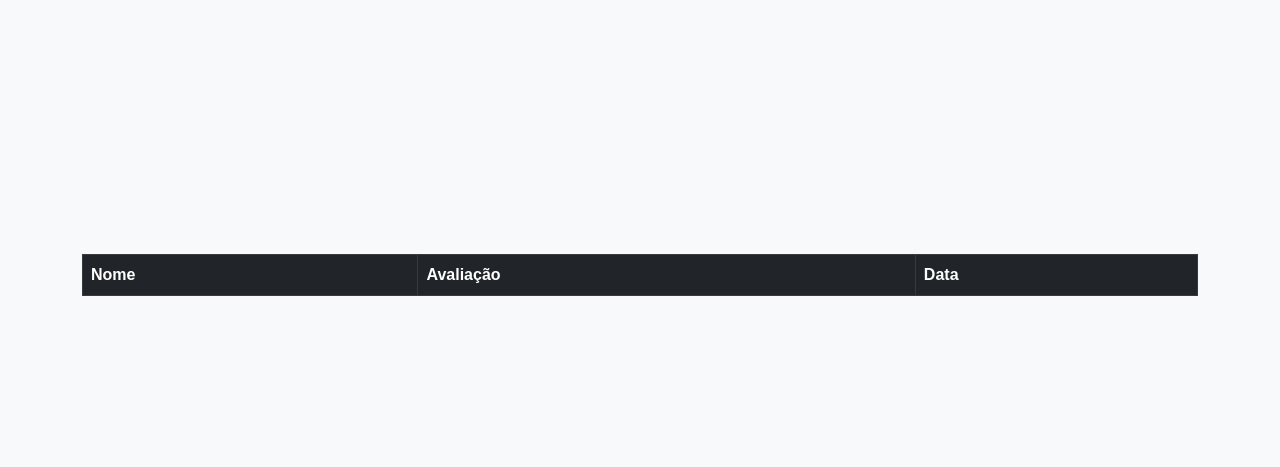
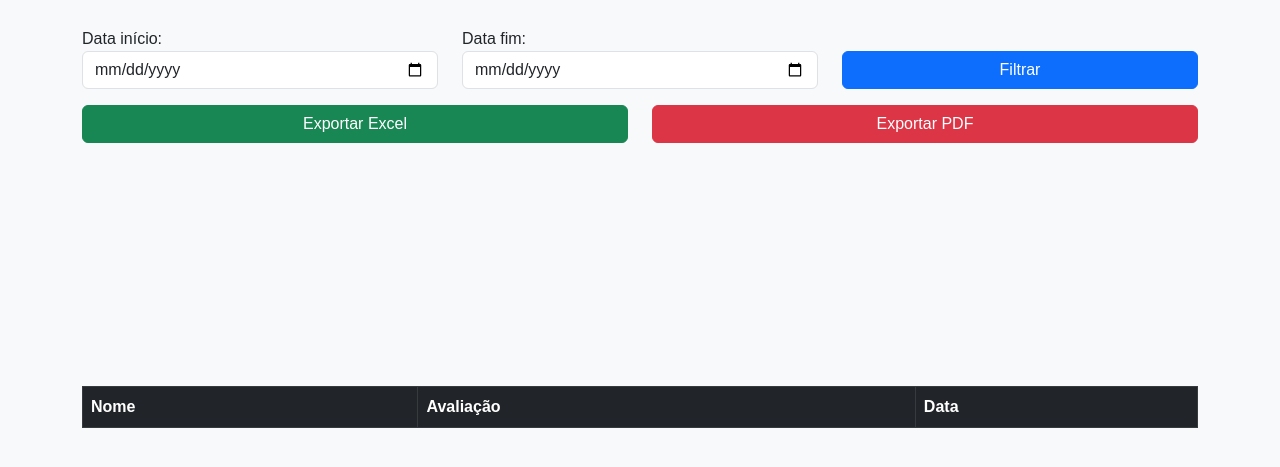
Before and after one commit to hpcor01/Avaliation, a website: page dashboard.html in a window 1280 px wide. Shown: the part 71-538 px from the top of the page. Drawn offline with nearby package versions, Linux system fonts and the light colour scheme; no server answers.

Commit message:
Update dashboard.html

```diff
--- a/dashboard.html
+++ b/dashboard.html
@@ -4,6 +4,8 @@
   <meta charset="UTF-8">
   <title>Dashboard de Avaliações</title>
   <script src="https://cdn.jsdelivr.net/npm/chart.js"></script>
+  <script src="https://cdnjs.cloudflare.com/ajax/libs/xlsx/0.18.5/xlsx.full.min.js"></script>
+  <script src="https://cdnjs.cloudflare.com/ajax/libs/jspdf/2.5.1/jspdf.umd.min.js"></script>
   <link rel="stylesheet" href="https://cdn.jsdelivr.net/npm/bootstrap@5.3.0/dist/css/bootstrap.min.css">
   <style>
     body { background: #f8f9fa; padding: 20px; font-family: sans-serif; }
@@ -15,11 +17,36 @@
 <body>
   <div class="container">
     <h1 class="text-center">Dashboard de Avaliações</h1>
+
+    <div class="row mb-3">
+      <div class="col-md-4">
+        <label>Data início:</label>
+        <input type="date" id="dataInicio" class="form-control">
+      </div>
+      <div class="col-md-4">
+        <label>Data fim:</label>
+        <input type="date" id="dataFim" class="form-control">
+      </div>
+      <div class="col-md-4 d-flex align-items-end">
+        <button class="btn btn-primary w-100" onclick="filtrarDados()">Filtrar</button>
+      </div>
+    </div>
+
+    <div class="row mb-3">
+      <div class="col-md-6">
+        <button class="btn btn-success w-100" onclick="exportarExcel()">Exportar Excel</button>
+      </div>
+      <div class="col-md-6">
+        <button class="btn btn-danger w-100" onclick="exportarPDF()">Exportar PDF</button>
+      </div>
+    </div>
+
     <div class="row justify-content-center">
       <div class="col-md-6">
         <canvas id="chart"></canvas>
       </div>
     </div>
+
     <div class="table-responsive">
       <table class="table table-striped table-bordered">
         <thead class="table-dark">
@@ -35,12 +62,20 @@
   </div>
 
   <script>
+    let dadosOriginais = [];
+
     async function carregarAvaliacoes() {
       const res = await fetch('https://avaliation.onrender.com/avaliacoes');
       const dados = await res.json();
+      dadosOriginais = dados;
+      atualizarDashboard(dados);
+    }
+
+    function atualizarDashboard(dados) {
       const contagem = { "Muito bom": 0, "Bom": 0, "Regular": 0, "Ruim": 0 };
       const tabela = document.getElementById('table-body');
       tabela.innerHTML = '';
+
       dados.forEach(av => {
         contagem[av.avaliacao] = (contagem[av.avaliacao] || 0) + 1;
         const row = `<tr><td>${av.nome}</td><td>${av.avaliacao}</td><td>${new Date(av.data).toLocaleString()}</td></tr>`;
@@ -48,7 +83,8 @@
       });
 
       const ctx = document.getElementById('chart').getContext('2d');
-      new Chart(ctx, {
+      if (window.myChart) window.myChart.destroy();
+      window.myChart = new Chart(ctx, {
         type: 'bar',
         data: {
           labels: Object.keys(contagem),
@@ -60,6 +96,40 @@
         }
       });
     }
+
+    function filtrarDados() {
+      const inicio = new Date(document.getElementById('dataInicio').value);
+      const fim = new Date(document.getElementById('dataFim').value);
+      fim.setHours(23, 59, 59);
+
+      const filtrados = dadosOriginais.filter(av => {
+        const d = new Date(av.data);
+        return d >= inicio && d <= fim;
+      });
+
+      atualizarDashboard(filtrados);
+    }
+
+    function exportarExcel() {
+      const ws = XLSX.utils.json_to_sheet(dadosOriginais);
+      const wb = XLSX.utils.book_new();
+      XLSX.utils.book_append_sheet(wb, ws, "Avaliações");
+      XLSX.writeFile(wb, "avaliacoes.xlsx");
+    }
+
+    async function exportarPDF() {
+      const { jsPDF } = window.jspdf;
+      const doc = new jsPDF();
+      doc.setFontSize(16);
+      doc.text("Relatório de Avaliações", 20, 20);
+      let y = 30;
+      dadosOriginais.forEach(av => {
+        doc.text(`${av.nome} - ${av.avaliacao} - ${new Date(av.data).toLocaleString()}`, 20, y);
+        y += 10;
+      });
+      doc.save("avaliacoes.pdf");
+    }
+
     carregarAvaliacoes();
   </script>
 </body>
```
